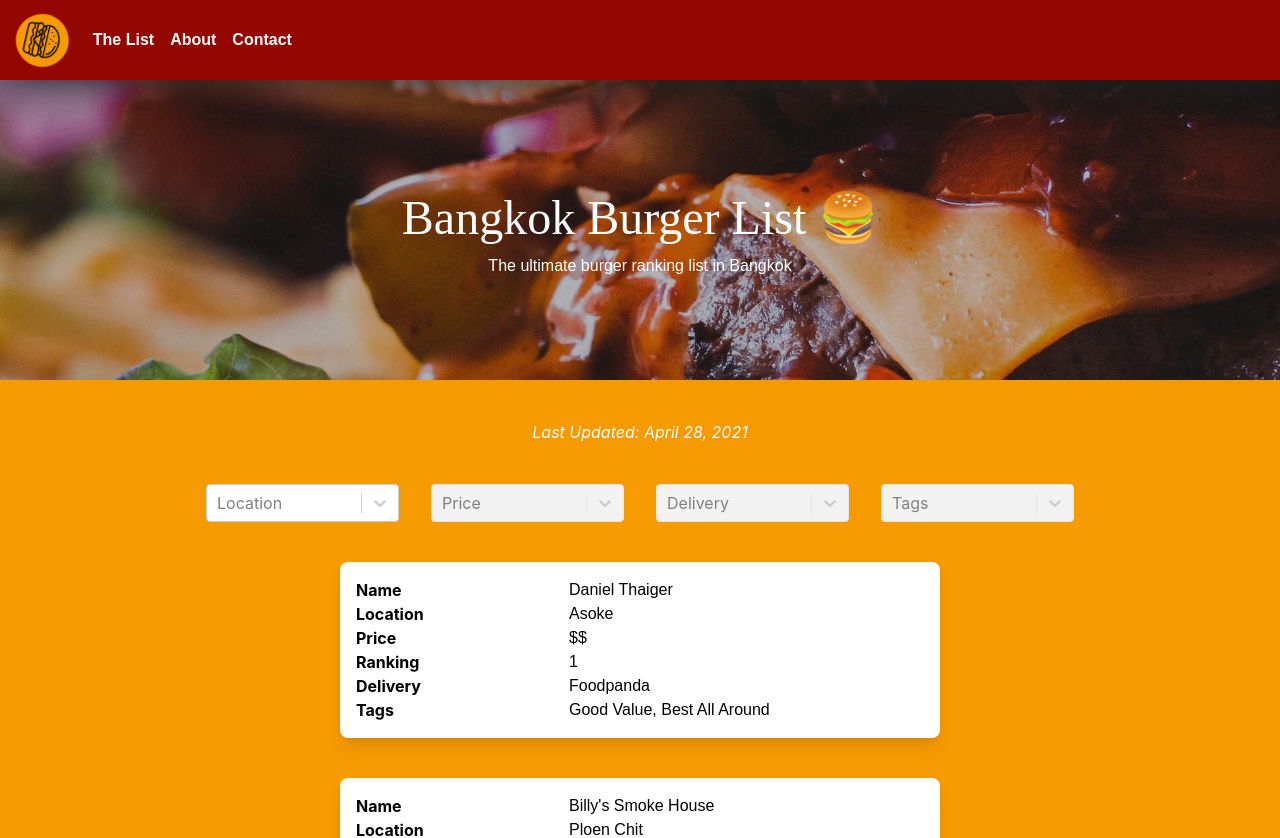
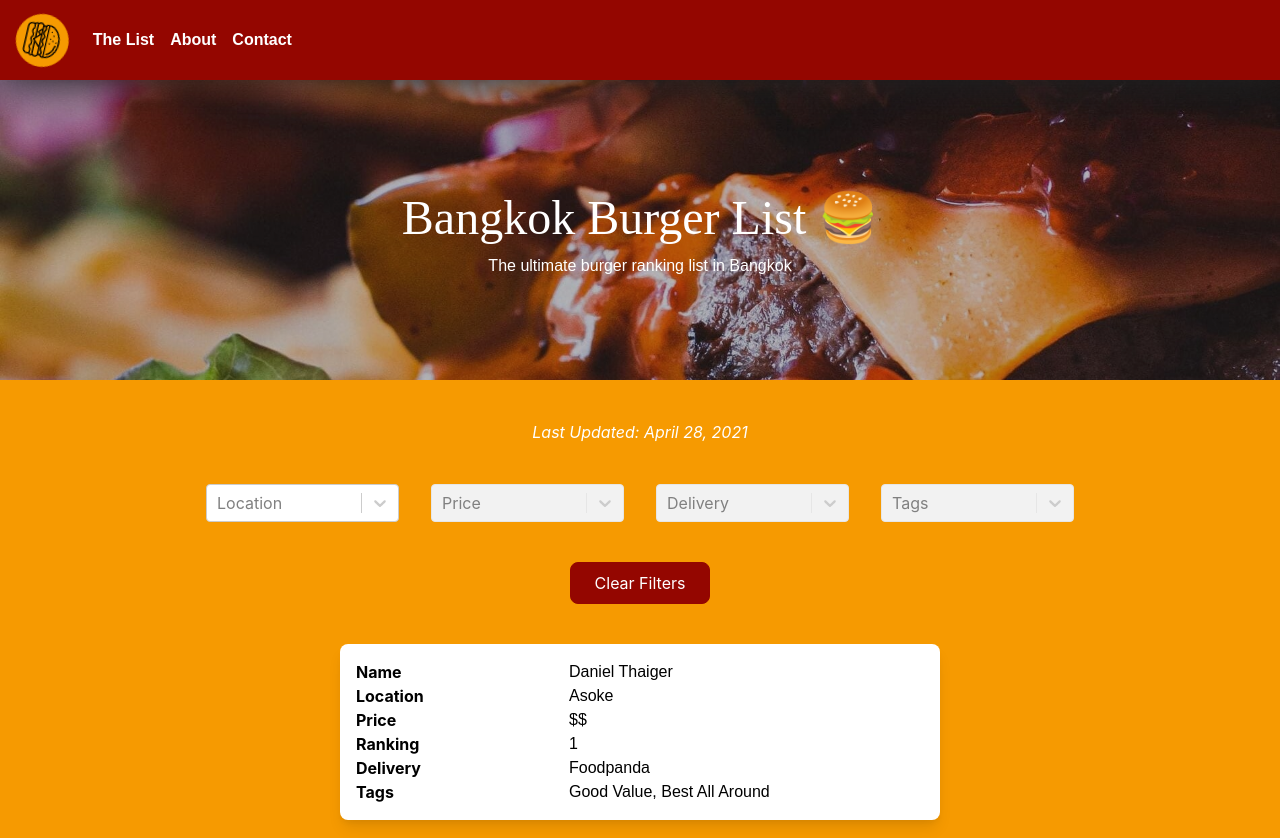
Before and after one commit to elcarp/bangkok-burger-list, a React (Create React App) app: page / in a window 1280 px wide. Shown: the top 838 px of the page. Built offline with nearby package versions, Linux system fonts and the light colour scheme.

Commit message:
reset button and styling

```diff
--- a/src/components/burger_card.tsx
+++ b/src/components/burger_card.tsx
@@ -48,6 +48,10 @@ const BurgerCard: FunctionComponent = () => {
 	const [selectedPriceRange, setSelectedPriceRange] = useState<any>()
 	const [selectedDeliveryOption, setSelectedDeliveryOption] = useState<any>()
 	const [selectedTagOptions, setSelectedTagOptions] = useState<any>()
+
+	function resetFilter() {
+		setSelectedLocation('all_burgers')
+	}
 
 	const burgerFilter =
 		selectedLocation &&
@@ -163,6 +167,11 @@ const BurgerCard: FunctionComponent = () => {
 					className='text-left w-full md:w-1/4 md:mx-4'
 				/>
 			</div>
+			<div>
+				<button onClick={resetFilter} className='mt-10 bg-ketchup text-white px-6 py-2 rounded-lg focus:outline-none border-ketchup hover:text-ketchup border hover:bg-transparent'>
+					Clear Filters
+				</button>
+			</div>
 			{!selectedLocation.value ? allBurgers : showBurgers}
 		</>
 	)
--- a/tailwind.config.js
+++ b/tailwind.config.js
@@ -2,6 +2,15 @@ const colors = require('tailwindcss/colors')
 
 module.exports = {
 	theme: {
+		colors: {
+			ketchup: {
+				DEFAULT: '#940600',
+			},
+			transparent: {
+				DEFAULT: 'transparent',
+			},
+			white: { DEFAULT: '#fff' },
+		},
 		screens: {
 			sm: '569px',
 			md: '768px',
```
